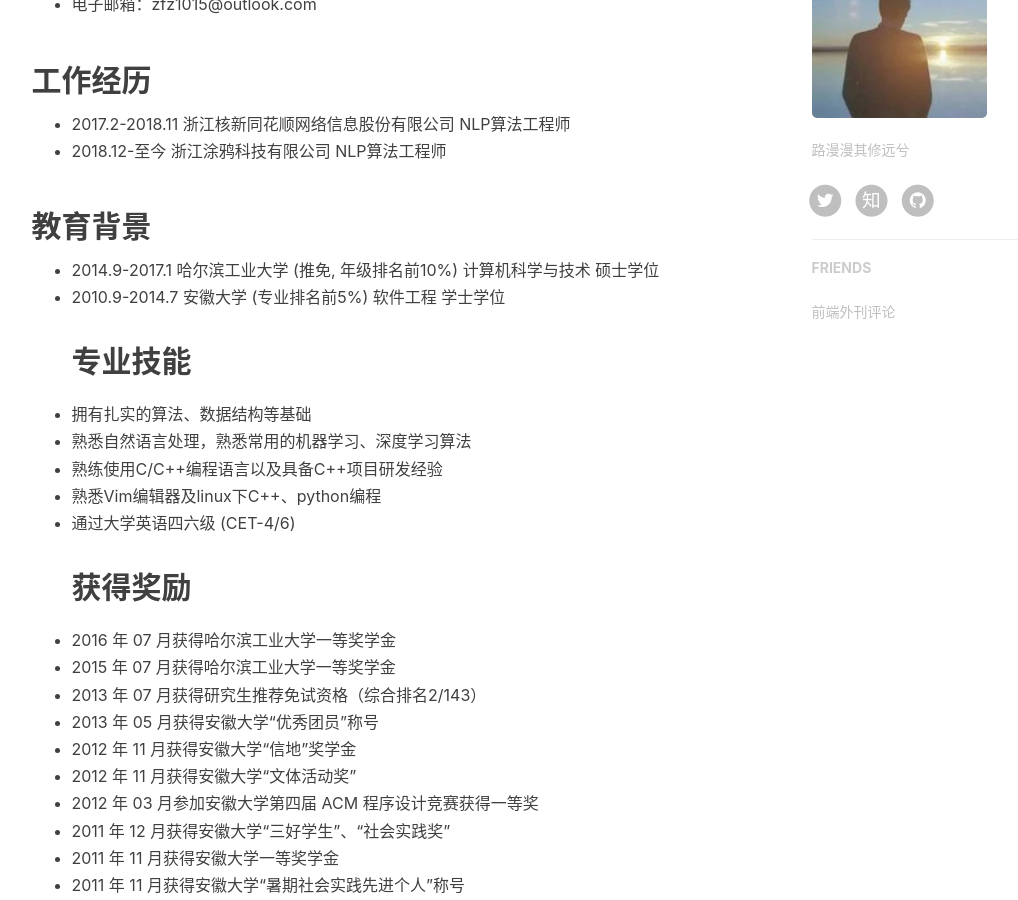
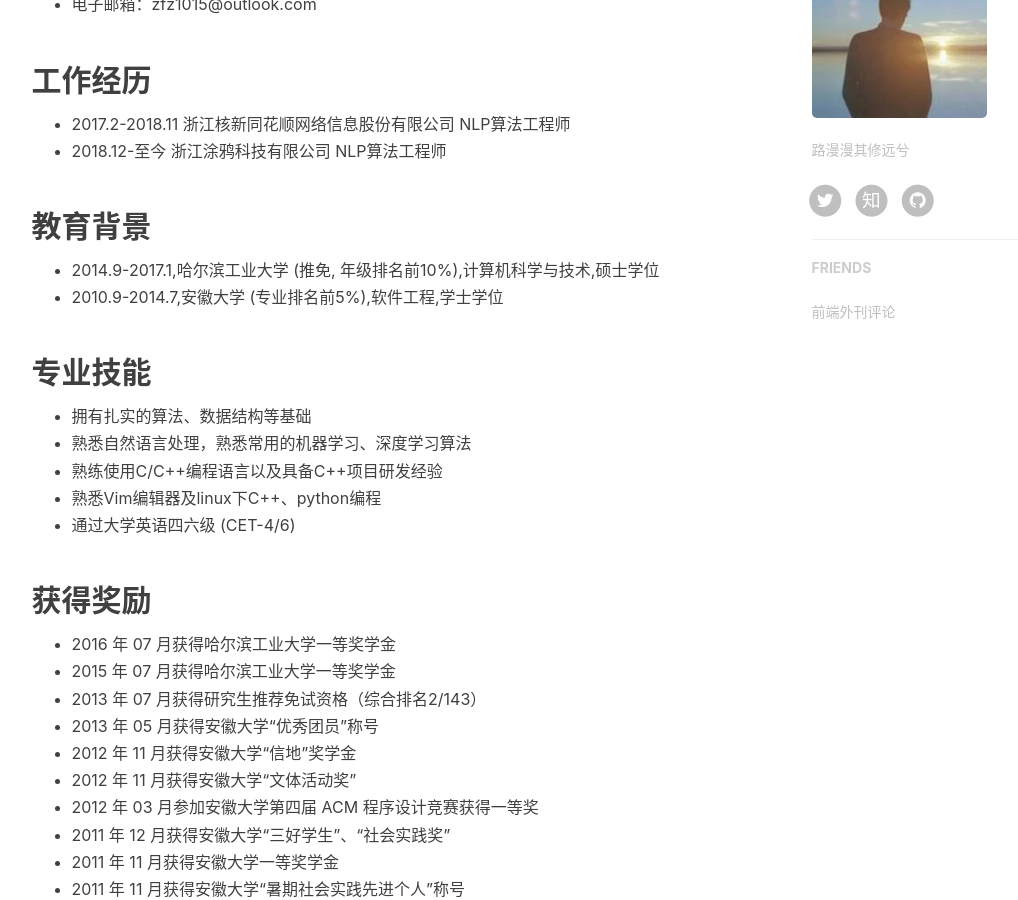
Before and after one commit to zfz1015/zfz1015.github.io, a Jekyll site: the page built from about.html, in a window 1280 px wide and 900 px high, scrolled down 610 px. Shown: the whole window, without its empty margins (136-1154 px from the left). Built offline with Jekyll 4.4.1, drawn with Linux system fonts in a browser that asks for light colours; nearby versions of some CDN libraries.

Commit message:
Update zh.md

```diff
--- a/_includes/about/zh.md
+++ b/_includes/about/zh.md
@@ -9,14 +9,16 @@
 - 2018.12-至今		浙江涂鸦科技有限公司	NLP算法工程师
 
 ## 教育背景
-- 2014.9-2017.1		哈尔滨工业大学 (推免, 年级排名前10%) 	计算机科学与技术     		硕士学位
-- 2010.9-2014.7		安徽大学 (专业排名前5%)		软件工程     		学士学位
+- 2014.9-2017.1,哈尔滨工业大学 (推免, 年级排名前10%),计算机科学与技术,硕士学位
+- 2010.9-2014.7,安徽大学 (专业排名前5%),软件工程,学士学位
+
 ## 专业技能
 - 拥有扎实的算法、数据结构等基础
 - 熟悉自然语言处理，熟悉常用的机器学习、深度学习算法
 - 熟练使用C/C++编程语言以及具备C++项目研发经验
 - 熟悉Vim编辑器及linux下C++、python编程
 - 通过大学英语四六级 (CET-4/6)
+
 ## 获得奖励
 - 2016 年 07 月获得哈尔滨工业大学一等奖学金
 - 2015 年 07 月获得哈尔滨工业大学一等奖学金
@@ -28,6 +30,7 @@
 - 2011 年 12 月获得安徽大学“三好学生”、“社会实践奖”
 - 2011 年 11 月获得安徽大学一等奖学金
 - 2011 年 11 月获得安徽大学“暑期社会实践先进个人”称号
+
 ## 论文发表
 - [1] Fangzhi Zhu, Rui yan, Yong Sun, “Improved Minimum Squared Error Method for Robust Classification”, Proceedings of 2014 IEEE 3rd International Conference on Cloud Computing and Intelligence Systems, November 27-29, Shenzhen & Hong Kong , China.
 - [2] Fangzhi Zhu, Jie Wen, Yong Xu, “Self-Quotient Image for Face Recognition Based on Wiener Filter”, International Conference on Intelligence Science and Big Data Engineering, May 13 –15, 2016. Guangzhou, China.
@@ -48,7 +51,6 @@
 - 主动学习 (2018.5-2018.5)
 该项目主要用于算法数据集的扩充。由于公司存在很多未标注的语料，对于很多需要扩充语料的任务来说，每次都是手工去聚类或者用算法跑一遍语料挑些打分比较低的语料，效率比较低，效果也不是很好，因此针对该问题做了一个用于扩充语料的主动学习框架，可用于分类任务、匹配任务、序列标注任务的语料扩充。采样方法基于uniform、margin、information and diverse等，通过结合对应的模型进行语料扩充。
 
-
 ## 自我评价
 - 拥有积极向上的生活态度，乐观豁达，性格开朗。
 - 诚实稳重，思维缜密，对本专业相关领域有浓厚的兴趣，具有很强的自主学习能力。
```
